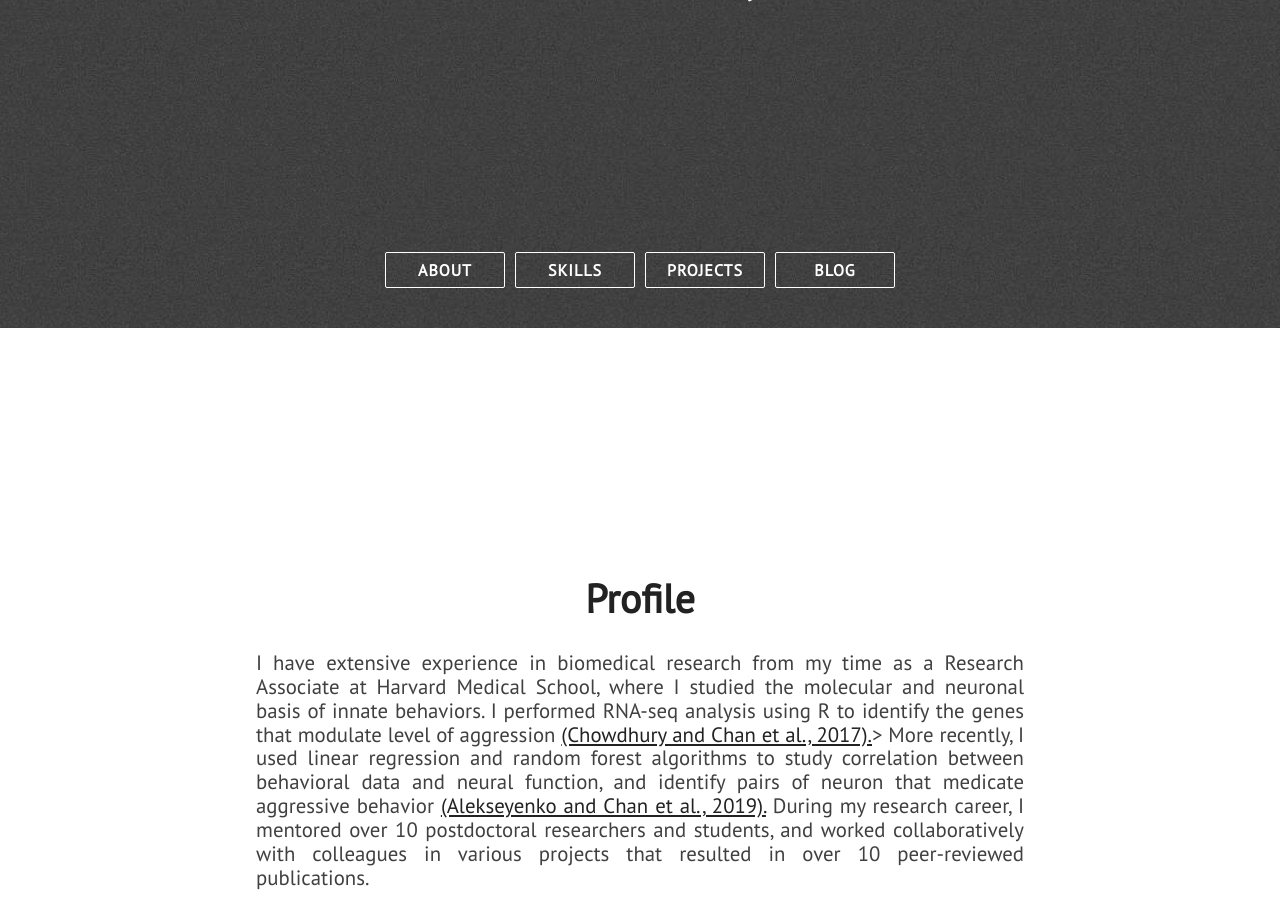
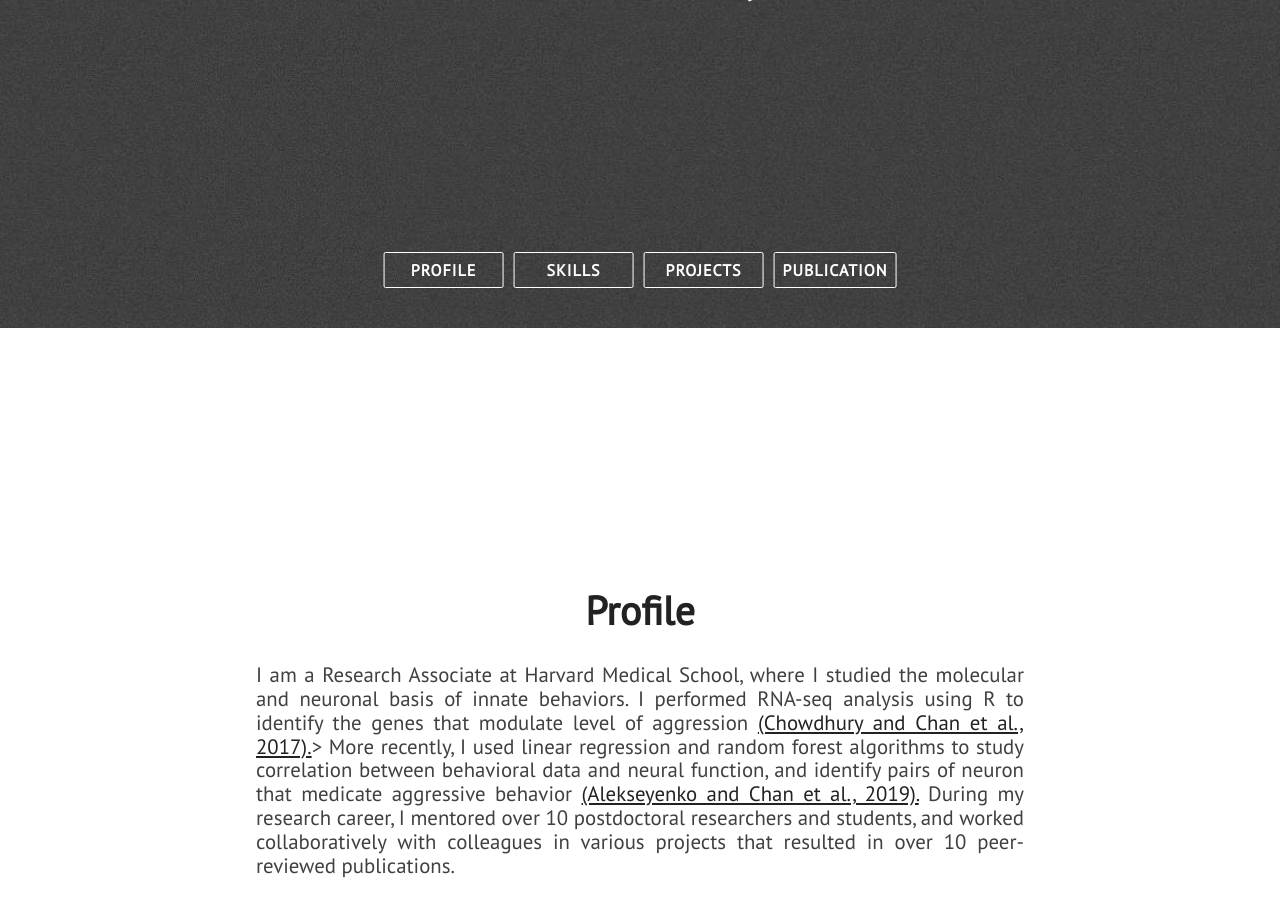
Before and after one commit to ybchan/ybchan.github.io, a Jekyll site: the page built from index.html, in a window 1280 px wide and 900 px high, scrolled down 572 px. Built offline with Jekyll 4.4.1, drawn with Linux system fonts in a browser that asks for light colours; nearby versions of some CDN libraries; some of the changed text lies outside the part shown.

Commit message:
Update about.html

```diff
--- a/_includes/about.html
+++ b/_includes/about.html
@@ -3,10 +3,10 @@
         <div id="about-text">
             <div class="section-heading">Profile</div>
             <p class="paragraph-text justify-text">
-                I have extensive experience in biomedical research from my time as a Research Associate at Harvard Medical School, where I studied the molecular and neuronal basis of innate behaviors. I performed RNA-seq analysis using R to identify the genes that modulate level of aggression <a href="https://www.pnas.org/content/114/9/2373.long">(Chowdhury and Chan et al., 2017).</a>> More recently, I used linear regression and random forest algorithms to study correlation between behavioral data and neural function, and identify pairs of neuron that medicate aggressive behavior <a href="https://pubmed.ncbi.nlm.nih.gov/31231050/">(Alekseyenko and Chan et al., 2019).</a> During my research career, I mentored over 10 postdoctoral researchers and students, and worked collaboratively with colleagues in various projects that resulted in over 10 peer-reviewed publications.
+                I am a Research Associate at Harvard Medical School, where I studied the molecular and neuronal basis of innate behaviors. I performed RNA-seq analysis using R to identify the genes that modulate level of aggression <a href="https://www.pnas.org/content/114/9/2373.long">(Chowdhury and Chan et al., 2017).</a>> More recently, I used linear regression and random forest algorithms to study correlation between behavioral data and neural function, and identify pairs of neuron that medicate aggressive behavior <a href="https://pubmed.ncbi.nlm.nih.gov/31231050/">(Alekseyenko and Chan et al., 2019).</a> During my research career, I mentored over 10 postdoctoral researchers and students, and worked collaboratively with colleagues in various projects that resulted in over 10 peer-reviewed publications.
             </p>
             <p class="paragraph-text justify-text">
-                In addition to my research experience, I have extensive interest in the field of data science. I joined the competitive Insight Data Science Fellowship, where I created a web app that used computer vision AI to identify candy and warn users for any potential food allergens. I also love to teach and mentor students. I have worked as teaching assistant at Harvard Extension School where I led the online discussion sections of data science classes. I covered topics on both supervised and unsupervised learning including regression, classification, clustering methods and other machine learning algorithms.
+                In addition to my research experience, I have extensive interest in the field of data science. I joined the competitive Insight Data Science Fellowship program, where I created a web app that used computer vision AI to identify candy and warn users for any potential food allergens. I also love to teach and mentor students. I have worked as teaching assistant at Harvard Extension School where I led the online discussion sections of data science classes. I covered topics on both supervised and unsupervised learning including regression, classification, clustering methods and other machine learning algorithms.
             </p>
         </div>
     </section>
--- a/_includes/nav.html
+++ b/_includes/nav.html
@@ -7,10 +7,10 @@
         <div class="head-name head-title animated" id="head-name">{{ site.title }}</div>
         <div class="head-punchline animated">{{ site.description }}</div>
         <div class="head-menu-wrap">
-            <a class="semi-transparent-button with-border nav-links" href="#about">ABOUT</a>
+            <a class="semi-transparent-button with-border nav-links" href="#about">PROFILE</a>
             <a class="semi-transparent-button with-border nav-links" href="#skills">SKILLS</a>
             <a class="semi-transparent-button with-border nav-links" href="#projects">PROJECTS</a>
-            <a class="semi-transparent-button with-border nav-links" href="#blog-posts">BLOG</a>
+            <a class="semi-transparent-button with-border nav-links" href="#blog-posts">PUBLICATION</a>
         </div>
     </div>
 </section>
```
